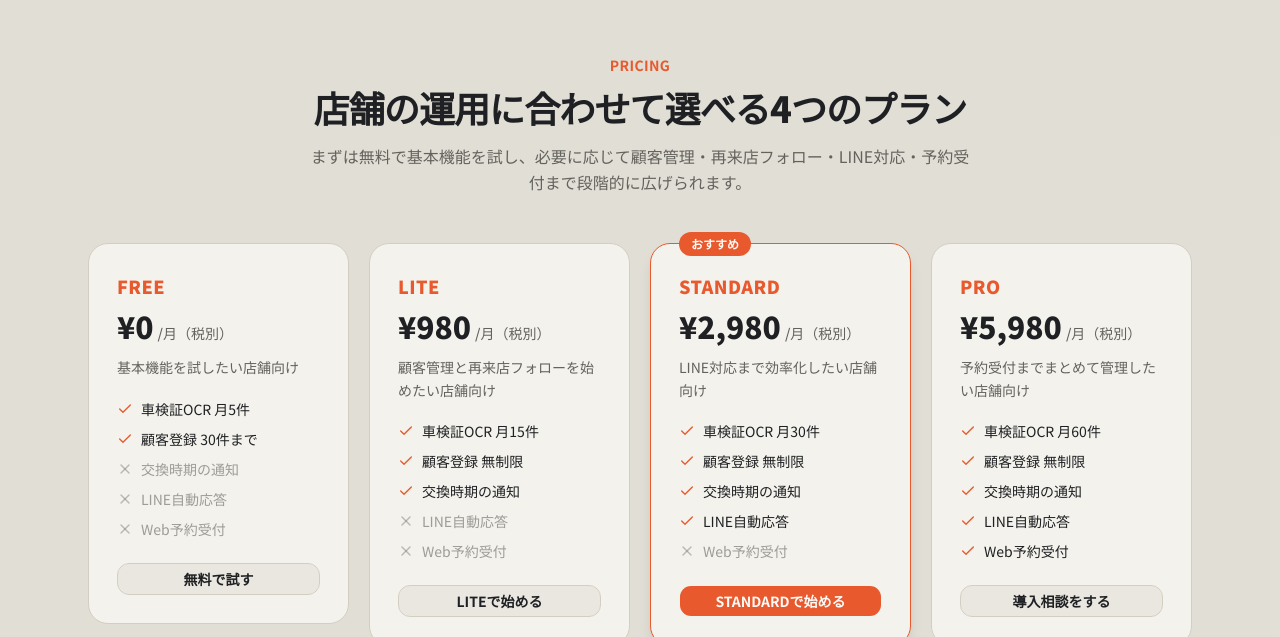
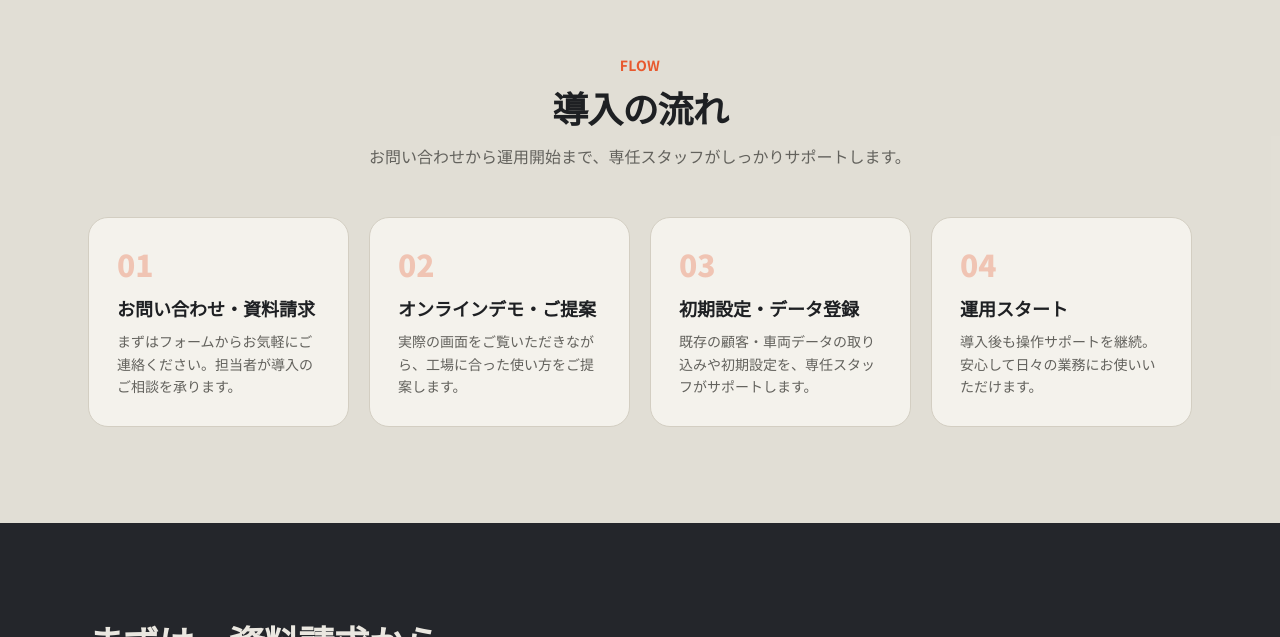
Before and after one commit to KeAzz0701/DreamGarageLite, a Next.js app in the folder marketing/: page / in a window 1280 px wide. Shown: the part 1643-2280 px from the top of the page. Built offline with nearby package versions, Linux system fonts and the light colour scheme.

Commit message:
fix: ホームページの料金表を一旦非表示に
ナビの「料金」リンクも合わせて外し、リンク切れ(#pricingへの死んだ
アンカー)にならないようにした。Pricingコンポーネント自体は削除して
いないため、復活は簡単。

```diff
--- a/marketing/app/page.tsx
+++ b/marketing/app/page.tsx
@@ -1,6 +1,5 @@
 import { Hero } from '@/components/home/hero'
 import { FeatureHighlights } from '@/components/home/feature-highlights'
-import { Pricing } from '@/components/home/pricing'
 import { Steps } from '@/components/home/steps'
 import { FinalCta } from '@/components/home/final-cta'
 
@@ -9,7 +8,6 @@ export default function HomePage() {
     <main>
       <Hero />
       <FeatureHighlights />
-      <Pricing />
       <Steps />
       <FinalCta />
     </main>
--- a/marketing/lib/site.ts
+++ b/marketing/lib/site.ts
@@ -7,7 +7,6 @@ export const siteConfig = {
 export const navItems = [
   { label: 'ホーム', href: '/' },
   { label: '機能紹介', href: '/features' },
-  { label: '料金', href: '/#pricing' },
   { label: 'サポート', href: '/support' },
   { label: 'お問い合わせ', href: '/contact' },
 ] as const
```
